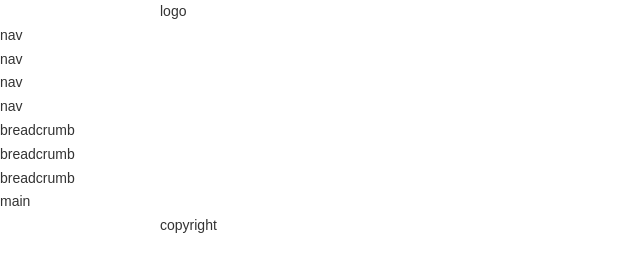
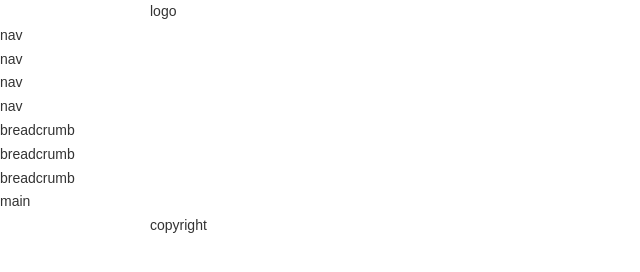
Before and after one commit to kyaido/MyTemplate, a website: page index.html in a window 1280 px wide. Shown: the full height of the page, 0-640 px from the left. Drawn offline with nearby package versions, Linux system fonts and the light colour scheme; files that its build step writes are made by us from their sources.

Commit message:
コンテンツの幅を変更

```diff
--- a/scss/_vars.scss
+++ b/scss/_vars.scss
@@ -1,4 +1,4 @@
 @charset "UTF-8";
 
 // contents width
-$contentsWidth: 960px;
+$contentsWidth: 980px;
```
